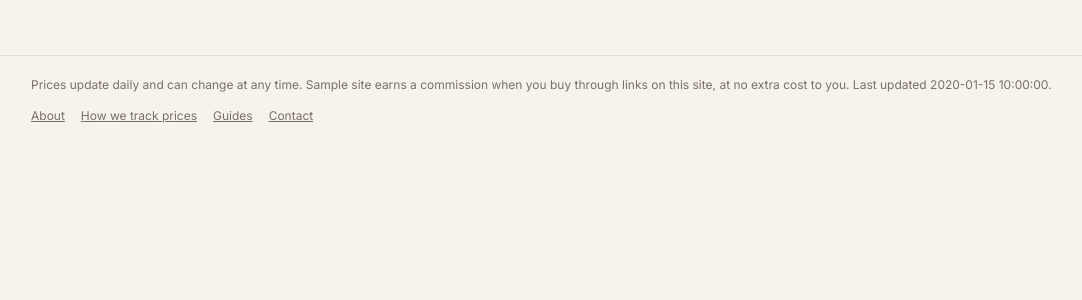
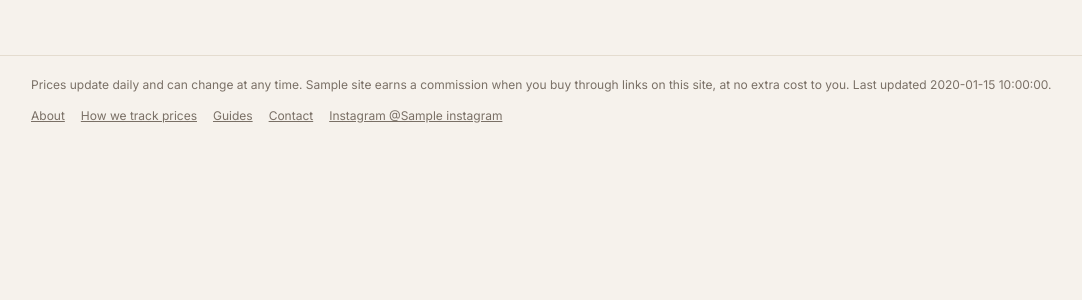
Before and after one commit to Safey07/theledger, a Python web app: template templates/page.html in a window 1280 px wide. Shown: the part 259-559 px from the top of the page, without its empty margins (85-1167 px from the left). Run offline with Jinja, Linux system fonts and the light colour scheme; the template is opened without the code that fills it: most values are stand-ins (such as "Sample title", 1, 10 or a date in 2020).

Commit message:
Update base.html

```diff
--- a/templates/base.html
+++ b/templates/base.html
@@ -70,7 +70,7 @@ footer .links a{margin-right:16px;color:var(--muted)}
 <footer><div class="wrap">
 Prices update daily and can change at any time. {{ site.name }} earns a commission when you buy through links on this site, at no extra cost to you.
 Last updated {{ updated }}.
-<p class="links"><a href="{{ root }}about.html">About</a><a href="{{ root }}how-we-track-prices.html">How we track prices</a><a href="{{ root }}guides.html">Guides</a><a href="{{ root }}contact.html">Contact</a></p>
+<p class="links"><a href="{{ root }}about.html">About</a><a href="{{ root }}how-we-track-prices.html">How we track prices</a><a href="{{ root }}guides.html">Guides</a><a href="{{ root }}contact.html">Contact</a>{% if site.instagram %}<a href="https://www.instagram.com/{{ site.instagram }}/" rel="noopener" target="_blank">Instagram @{{ site.instagram }}</a>{% endif %}</p>
 </div></footer>
 </body>
 </html>
```
